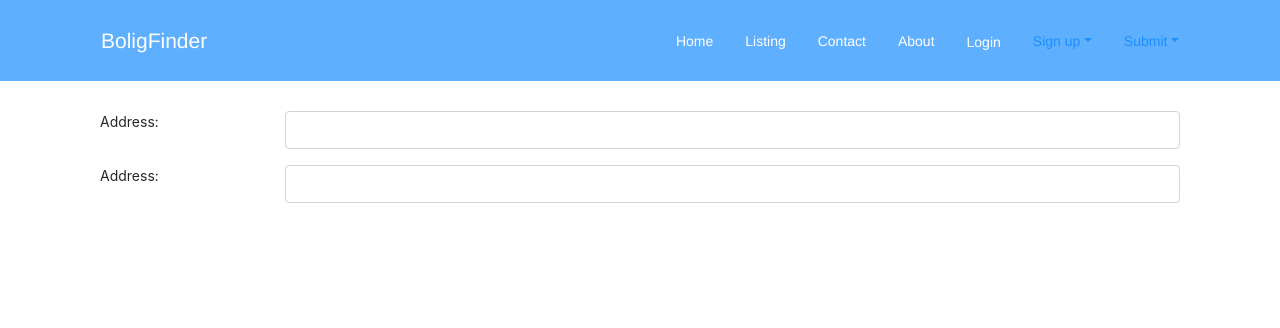
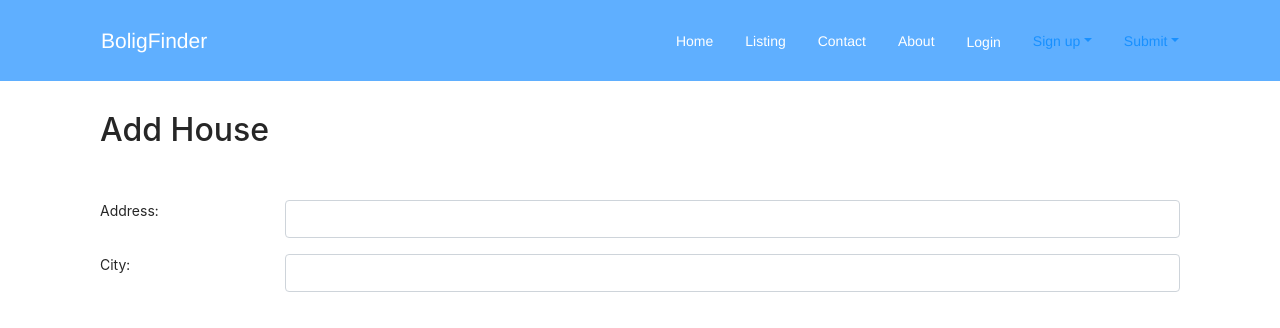
Before and after one commit to Bramstorp/boligfinder.dk, a React (Create React App) app in the folder frontend/: page /submit_house in a window 1280 px wide. Shown: the top 328 px of the page. Built offline with nearby package versions, Linux system fonts and the light colour scheme.

Commit message:
small title and form update

```diff
--- a/frontend/src/Component/Submit_House_Form.jsx
+++ b/frontend/src/Component/Submit_House_Form.jsx
@@ -43,6 +43,7 @@ const HouseForm = (props) => {
 
 	return(
 		<form className="form-horizontal container former" onSubmit={e => onSubmit(e)}>
+			<h2 className="house_title">Add House</h2>
 
 			<div className="form-group row">
 		    	<label className="col-sm-2 control-label">Address:</label>
@@ -52,7 +53,7 @@ const HouseForm = (props) => {
 			</div>
 
 			<div className="form-group row">
-		    	<label className="col-sm-2 control-label">Address:</label>
+		    	<label className="col-sm-2 control-label">City:</label>
 			  	<div className="col-sm-10">
 			    	<input name="title" className="form-control" type="text" value=""/>
 			  	</div>
--- a/frontend/src/assets/SubmitHouseForm.style.scss
+++ b/frontend/src/assets/SubmitHouseForm.style.scss
@@ -11,3 +11,7 @@
 .save_button{
 	padding-top: 20px;
 }
+
+.house_title{
+	padding-bottom: 35px;
+}
```
